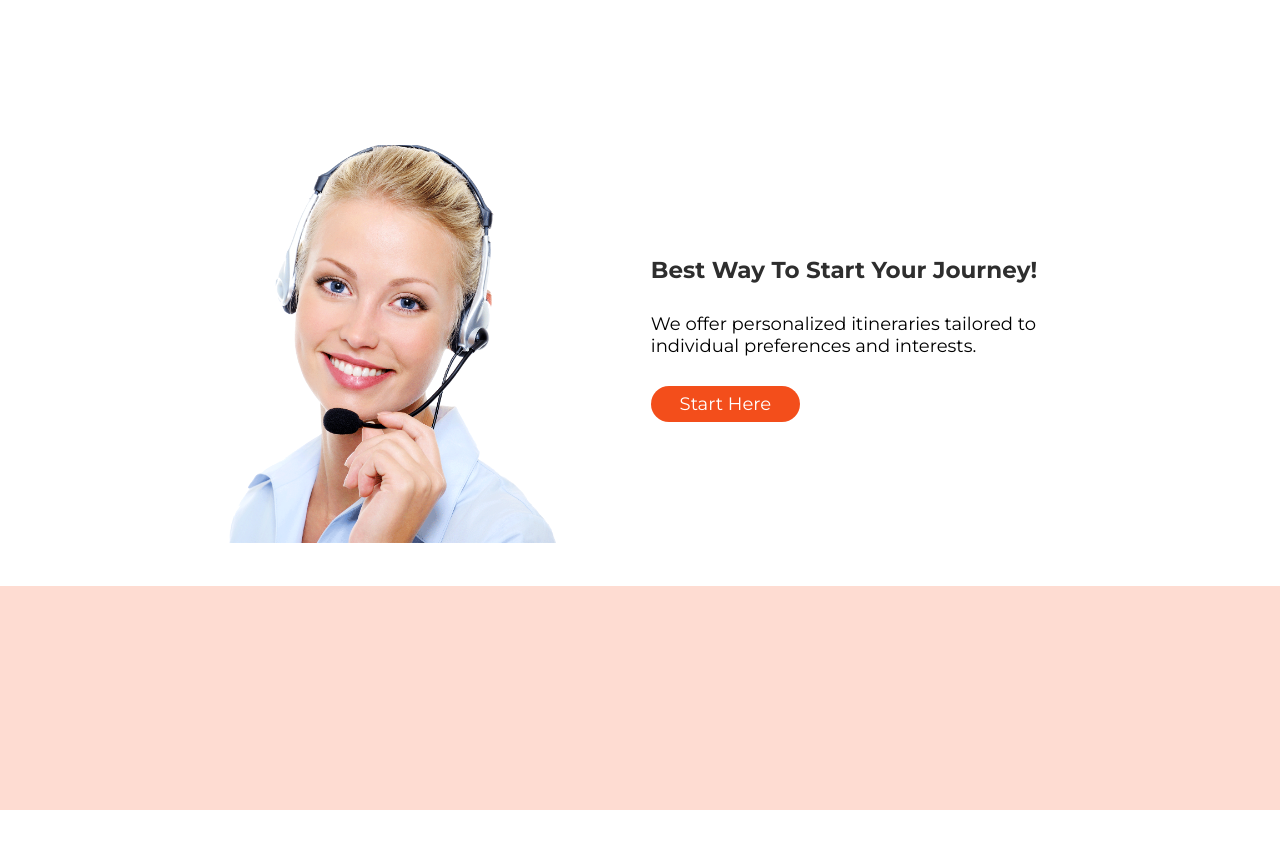
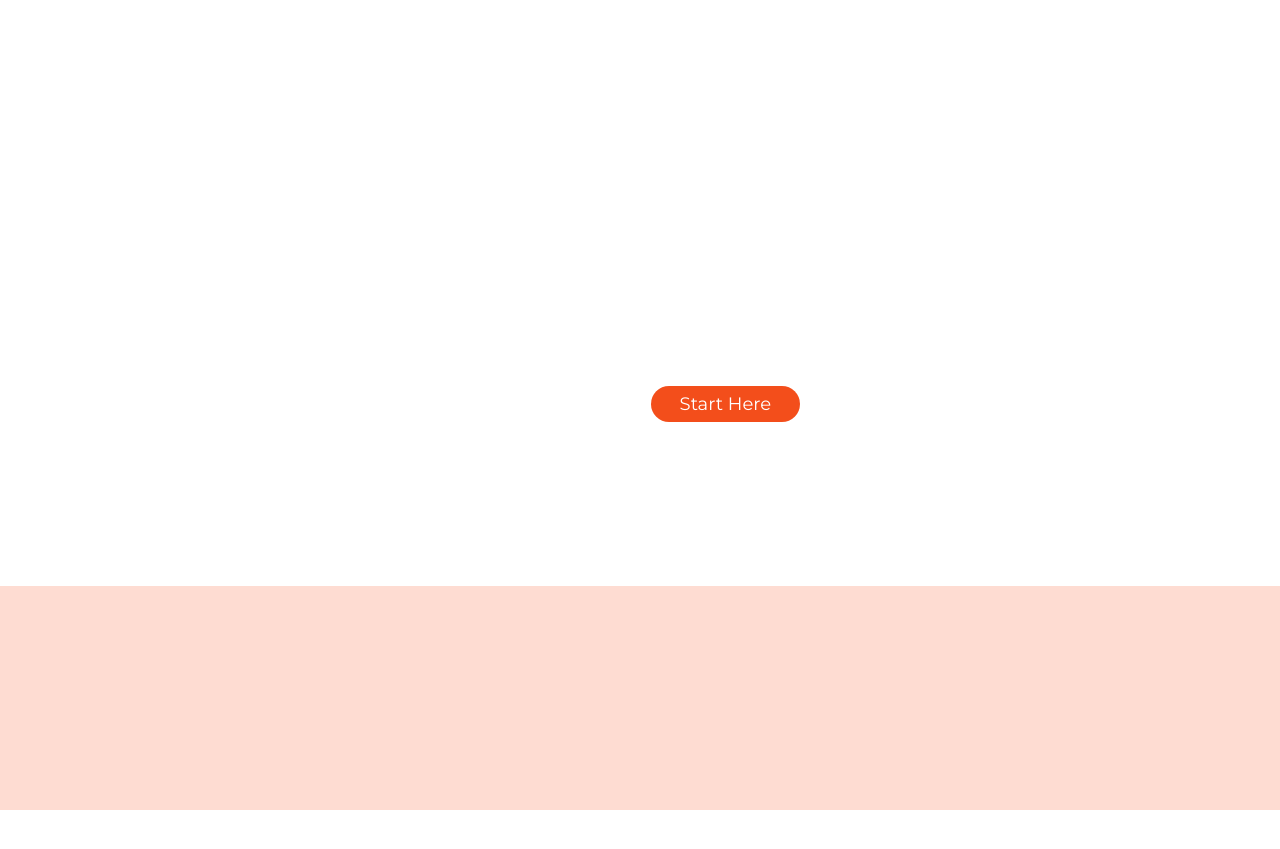
Before and after one commit to AhmedSaadRF/Trips-Website, a React (Vite) app: page / in a window 1280 px wide. Shown: the part 3680-4529 px from the top of the page. Built offline with nearby package versions, Linux system fonts and the light colour scheme.

Commit message:
Upload Project

```diff
--- a/src/components/Subscribe/Subscribe.jsx
+++ b/src/components/Subscribe/Subscribe.jsx
@@ -1,15 +1,20 @@
-import React from 'react'
+import React, { useEffect } from 'react'
+import AOS from 'aos'
+import 'aos/dist/aos.css'
 import "./Subscribe.css"
 import image from '../../Assets/pngwing.com.png'
 
 export default function Subscribe() {
+  useEffect(() => {
+    AOS.init({ duration: 2000 })
+  }, [])
   return (
     <div className='subscribe section container'>
       <div className="secContainer6 grid">
-        <img src={image} alt="Div Image" />
+        <img src={image} alt="Div Image" data-aos="fade-down" />
         <div className="textDiv">
-          <h4>Best Way To Start Your Journey!</h4>
-          <p>We offer personalized itineraries tailored to individual preferences and interests.</p>
+          <h4 data-aos="fade-up">Best Way To Start Your Journey!</h4>
+          <p data-aos="fade-up">We offer personalized itineraries tailored to individual preferences and interests.</p>
           <button className='btn'>Start Here</button>
         </div>
       </div>
```
